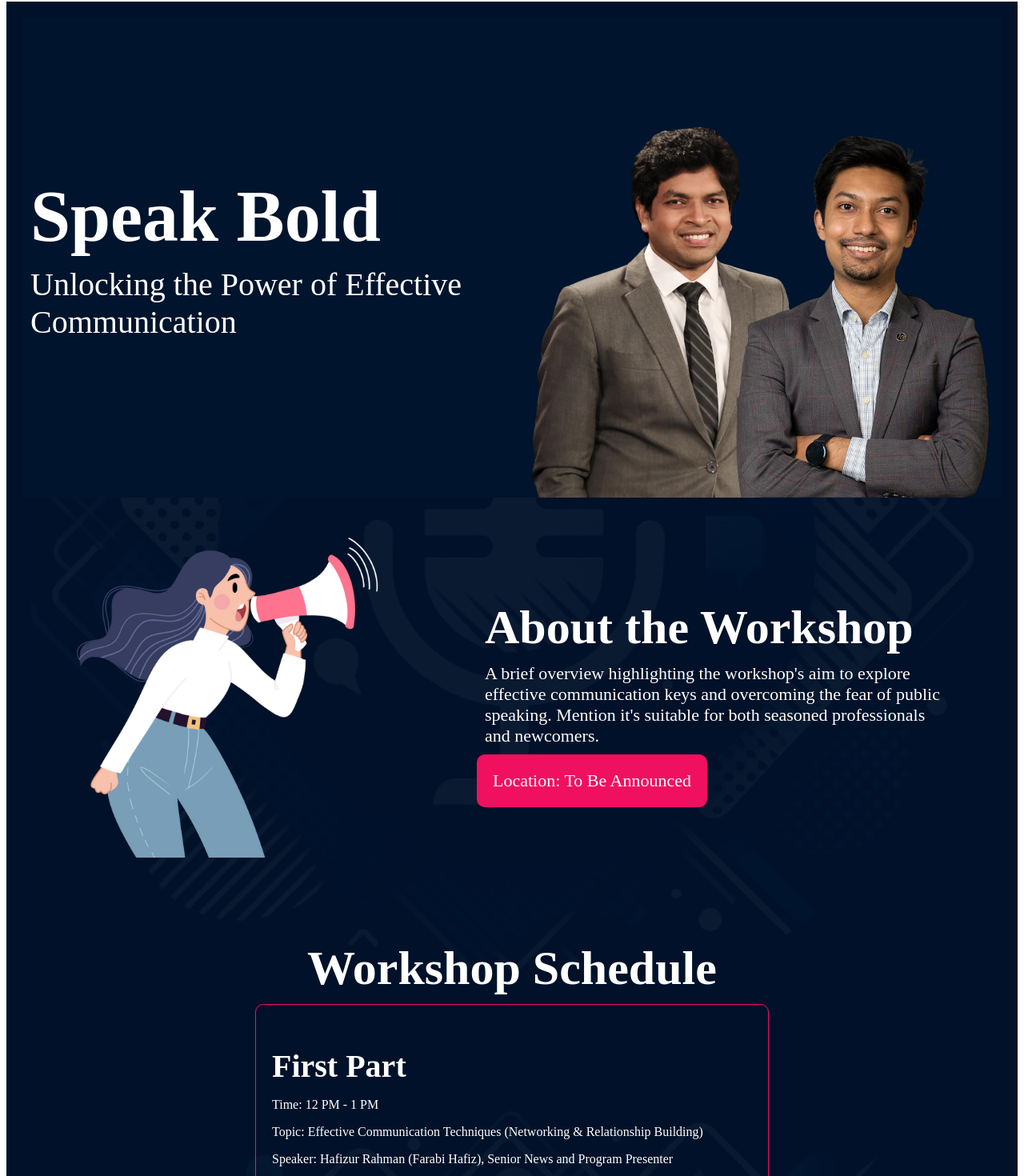
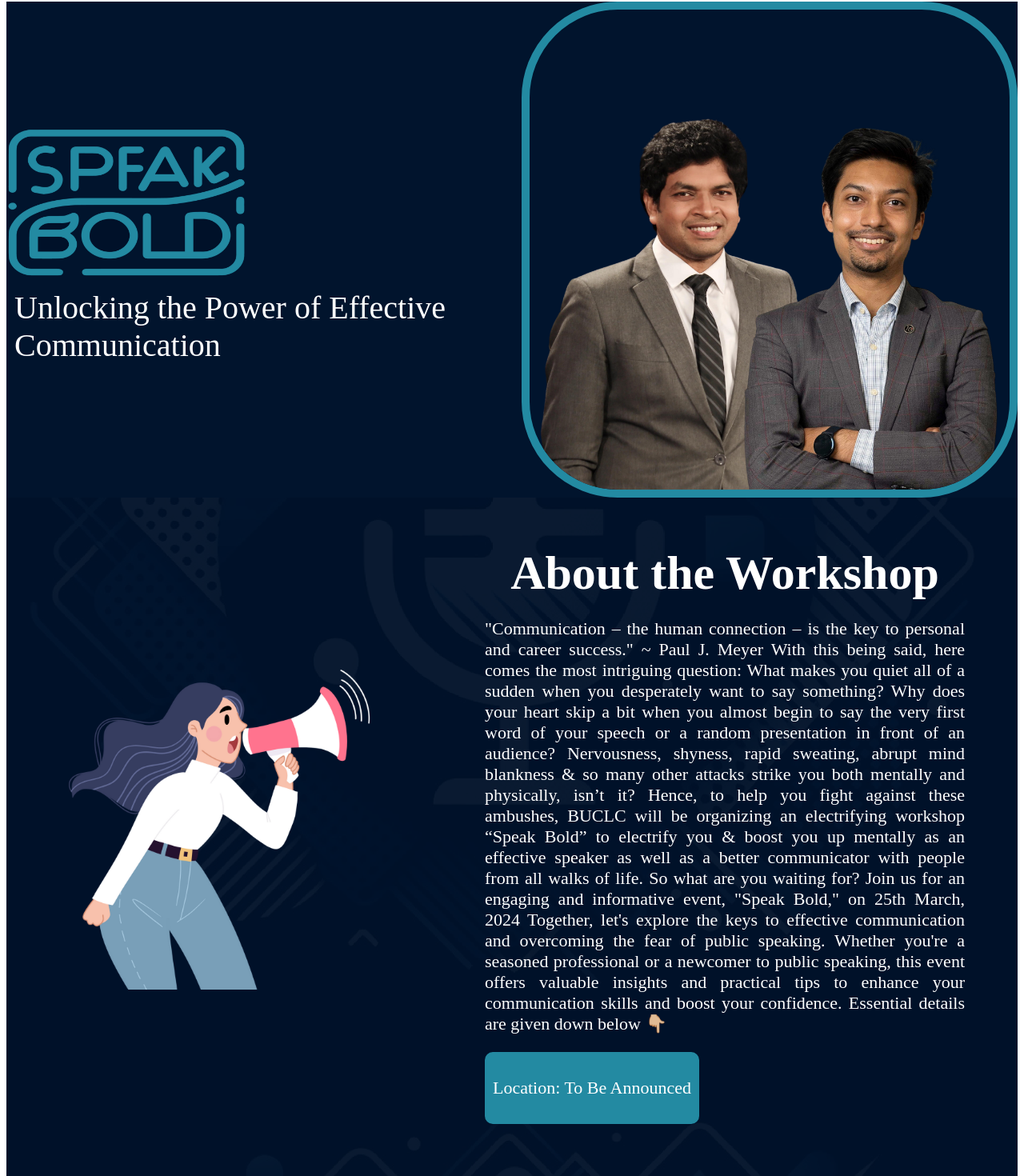
Before and after one commit to IstiakImran/BUCLC_WEB, a React (Vite) app: page / in a window 1280 px wide. Shown: the part 6-1476 px from the top of the page at 80% size. Built offline with nearby package versions, Linux system fonts and the light colour scheme.

Commit message:
event data revised

```diff
--- a/index.html
+++ b/index.html
@@ -2,9 +2,9 @@
 <html lang="en">
   <head>
     <meta charset="UTF-8" />
-    <link rel="icon" type="image/svg+xml" href="/buclc.png" />
+    <link rel="icon" type="image/svg+xml" href="/SpeakBold.png" />
     <meta name="viewport" content="width=device-width, initial-scale=1.0" />
-    <title>BUCLC</title>
+    <title>Speak Bold</title>
   </head>
   <body>
     <div id="root"></div>
--- a/src/Pages/Campaign/SpeakBold/SpeakBold.css
+++ b/src/Pages/Campaign/SpeakBold/SpeakBold.css
@@ -3,7 +3,7 @@
     background-size: cover;
     background-repeat: no-repeat;
   background-attachment: fixed;
-    padding: 20px;
+    /* padding: 20px; */
     color: white;
 }
 .speak-bold{
@@ -16,12 +16,17 @@
     font-size: 90px;
     margin: 10px;
 }
+.speak-bold-text img {
+    width: 300px;
+}
 .speak-bold-text p{
     font-size: 40px;
     margin: 10px;
 }
 .speak-bold-img{
     width: 600px;
+    border: 10px #238AA2 solid;
+        border-radius: 120px;
 }
 
 .speak-bold-about{
@@ -35,6 +40,8 @@
 }
 .speak-bold-about-text{
     width: 600px;
+    text-align: center;
+
 }
 .speak-bold-about-text h1{
     font-size: 60px;
@@ -42,24 +49,25 @@
 }
 .speak-bold-about-text p{
     font-size: 22px;
-    margin: 10px;
+    text-align: justify;
 }
 .speak-bold-about-location{
-    background-color: #f01060;
+    background-color: #238AA2;
     padding: 10px;
     border-radius: 10px;
     width: fit-content;
 }
 
-.speak-bold-schedule{
+.speak-bold-schedule {
     display: flex;
     flex-direction: column;
     align-items: center;
-    margin-top: 50px;
+    margin: 10px;
+    margin-top: 20px;
 }
 .speak-bold-schedule-title {
-    font-size: 60px;
-    margin-bottom: 10px;
+    font-size: 50px;
+    margin-bottom: 20px;
 }
 
 .speak-bold-schedule-container h1{
@@ -67,9 +75,14 @@
     font-size: 40px;
     margin-bottom: 10px;
 }
+
+.speak-bold-schedule-container p{
+    font-size: 20px;
+    margin-bottom: 10px;
+}
 .speak-bold-schedule-item{
-    width: 600px;
-    border: 1px solid #f01060;
+    width: -webkit-fill-available;
+    border: 1px solid #238AA2;
     border-radius: 10px;
     padding: 20px;
     margin-bottom: 20px;
@@ -106,3 +119,32 @@
     width: 42px;
     height: auto;
 }
+
+@media screen and (max-width: 768px) {
+    .speak-bold {
+        flex-direction: column;
+    }
+    .speak-bold-text {
+        text-align: center;
+    }
+    .speak-bold-img {
+        width: 350px;
+        margin-top: 0px;
+        border: 10px #238AA2 solid;
+        border-radius: 120px;
+
+    }
+    .speak-bold-about-img img{
+        width: 150px;
+    }
+    .speak-bold-about-text{
+        width: 350px;
+    }
+    .speak-bold-about {
+        flex-direction: column;
+    }
+    .speak-bold-schedule-item {
+
+    }
+
+}
--- a/src/Pages/Campaign/SpeakBold/SpeakBold.jsx
+++ b/src/Pages/Campaign/SpeakBold/SpeakBold.jsx
@@ -1,6 +1,7 @@
 import React from "react";
 import heroBaner from "../../../assets/SpeakBold/HeroBanner.png";
 import aboutImg from "../../../assets/SpeakBold/SpeakBoldAbout.png";
+import speakBold from "../../../assets/SpeakBold/SpeakBold.png";
 import "./SpeakBold.css";
 
 const SpeakBold = () => {
@@ -8,7 +9,8 @@ const SpeakBold = () => {
     <div className="speak-bold-container">
       <header className="speak-bold">
         <div className="speak-bold-text">
-          <h1>Speak Bold</h1>
+          {/* <h1>Speak Bold</h1> */}
+          <img src={speakBold} alt="" />
           <p>Unlocking the Power of Effective Communication</p>
         </div>
         <img className="speak-bold-img" src={heroBaner} alt="" />
@@ -20,22 +22,36 @@ const SpeakBold = () => {
         <div className="speak-bold-about-text">
           <h1>About the Workshop</h1>
           <p>
-            A brief overview highlighting the workshop's aim to explore
-            effective communication keys and overcoming the fear of public
-            speaking. Mention it's suitable for both seasoned professionals and
-            newcomers.
+            "Communication – the human connection – is the key to personal and
+            career success." ~ Paul J. Meyer With this being said, here comes
+            the most intriguing question: What makes you quiet all of a sudden
+            when you desperately want to say something? Why does your heart skip
+            a bit when you almost begin to say the very first word of your
+            speech or a random presentation in front of an audience?
+            Nervousness, shyness, rapid sweating, abrupt mind blankness & so
+            many other attacks strike you both mentally and physically, isn’t
+            it? Hence, to help you fight against these ambushes, BUCLC will be
+            organizing an electrifying workshop “Speak Bold” to electrify you &
+            boost you up mentally as an effective speaker as well as a better
+            communicator with people from all walks of life. So what are you
+            waiting for? Join us for an engaging and informative event, "Speak
+            Bold," on 25th March, 2024 Together, let's explore the keys to
+            effective communication and overcoming the fear of public speaking.
+            Whether you're a seasoned professional or a newcomer to public
+            speaking, this event offers valuable insights and practical tips to
+            enhance your communication skills and boost your confidence.
+            Essential details are given down below 👇🏼
           </p>
           <div className="speak-bold-about-location">
             <p>
               <span>Location:</span> To Be Announced
             </p>
           </div>
-
         </div>
       </section>
 
       <section className="speak-bold-schedule">
-        <h1 className="speak-bold-schedule-title" >Workshop Schedule</h1>
+        <h1 className="speak-bold-schedule-title">Workshop Schedule</h1>
         <div className="speak-bold-schedule-container">
           <div className="speak-bold-schedule-item">
             <h1>First Part</h1>
@@ -51,8 +67,11 @@ const SpeakBold = () => {
           </div>
           <div className="speak-bold-schedule-item">
             <h1>
-              Break: Refreshments and networking opportunity (1:00 PM - 1:10 PM)
+              Break
             </h1>
+            <p>
+            Refreshments and networking opportunity (1:00 PM - 1:10 PM)
+            </p>
           </div>
           <div className="speak-bold-schedule-item">
             <h1> Second Part</h1>
```
Also changed, not shown: public/SpeakBold.png (added), src/assets/SpeakBold/SpeakBold.png (added).
